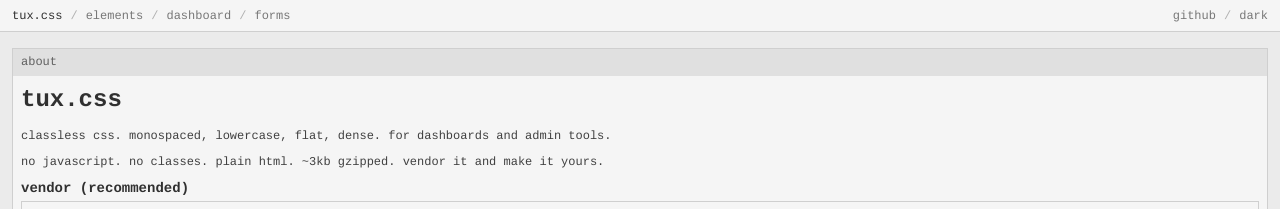
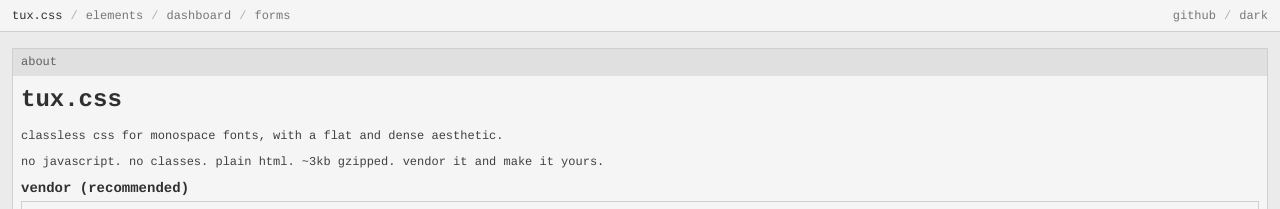
Before and after one commit to elee1766/tuxcss, a website: page index.html in a window 1280 px wide. Shown: the top 209 px of the page. Drawn offline with Linux system fonts and the light colour scheme.

Commit message:
update tagline

```diff
--- a/index.html
+++ b/index.html
@@ -37,7 +37,7 @@
       </header>
       <div>
         <h1>tux.css</h1>
-        <p>classless css. monospaced, lowercase, flat, dense. for dashboards and admin tools.</p>
+        <p>classless css for monospace fonts, with a flat and dense aesthetic.</p>
         <p>no javascript. no classes. plain html. ~3kb gzipped. vendor it and make it yours.</p>
 
         <h4>vendor (recommended)</h4>
```
Also changed, not shown: README.md.
